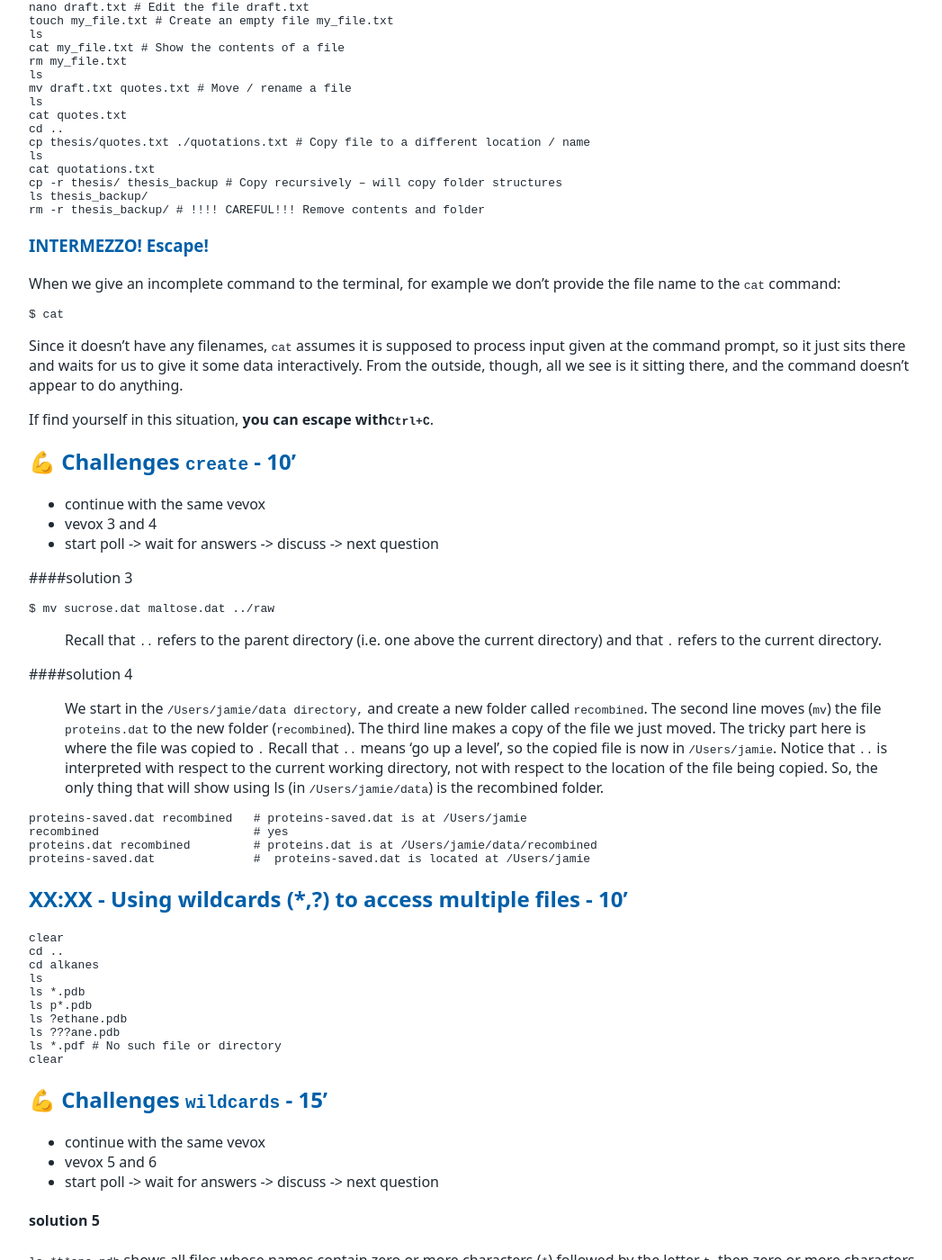
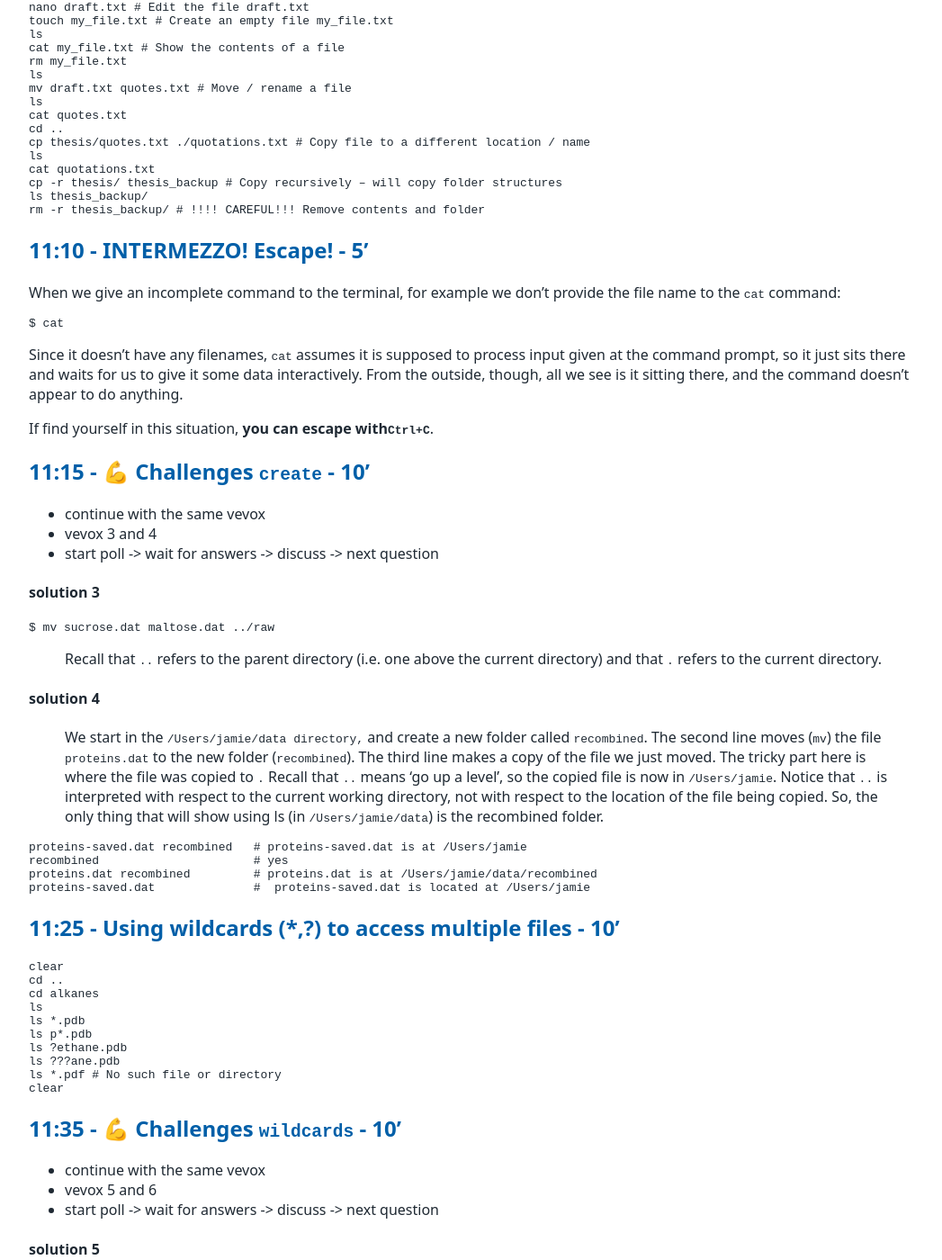
Before and after one commit to tu-delft-library/introduction_to_UNIX_shell, a Jekyll site: the page built from materials_for_trainers/lesson_plan.md, in a window 1280 px wide and 1400 px high, scrolled down 2539 px. Shown: the whole window at 90% size, without its empty margins (108-1155 px from the left). Built offline with Jekyll 4.4.1, drawn with Linux system fonts in a browser that asks for light colours; our own code applies the rules of GitHub Pages for plain Markdown files; some of the changed text lies outside the part shown.

Commit message:
Adding lesson times

````diff
--- a/materials_for_trainers/lesson_plan.md
+++ b/materials_for_trainers/lesson_plan.md
@@ -74,7 +74,7 @@ cd ~    # navigate to home directory
 ```
 
 
-## 💪 Challenges `filedir` - 10'
+## 10:35 - 💪 Challenges `filedir` - 10'
 >*IMPORTANT* make sure the participants open the Vevox in their laptop and type the commands in their terminal
 - go to [TuDelft Vevox](https://tudelft.vevox.com/#/meetings)
 - vevox 1 and 2
@@ -102,9 +102,9 @@ cd ..               # Yes: goes up one level.
 original/ pnas_final/ pnas_sub/     #Yes: ../backup/ refers to /Users/backup/.
 ```
 
-## Break - 10'
+## 10:45 - Break - 10'
 
-## Working with Files and Directories - 15'
+## 10:55 - Working with Files and Directories - 15'
 - Talk about **good names for files and directories**
 - Explain: create files with `touch`
 
@@ -134,7 +134,7 @@ ls thesis_backup/
 rm -r thesis_backup/ # !!!! CAREFUL!!! Remove contents and folder
 ```
 
-### INTERMEZZO! Escape!
+## 11:10 - INTERMEZZO! Escape! - 5'
 
 When we give an incomplete command to the terminal, for example we don't provide the file name to the `cat` command:
 
@@ -146,19 +146,19 @@ Since it doesn’t have any filenames, `cat` assumes it is supposed to process i
 If find yourself in this situation, **you can escape with`Ctrl+C`**.
 
 
-## 💪 Challenges `create` - 10'
+## 11:15 - 💪 Challenges `create` - 10'
 
 - continue with the same vevox
 - vevox 3 and 4
 - start poll -> wait for answers -> discuss -> next question
 
-####solution 3
+#### solution 3
 ```bash
 $ mv sucrose.dat maltose.dat ../raw
 ```
 >Recall that `..` refers to the parent directory (i.e. one above the current directory) and that `.` refers to the current directory.
 
-####solution 4
+#### solution 4
 
 >We start in the `/Users/jamie/data directory,` and create a new folder called `recombined`. The second line moves (`mv`) the file `proteins.dat` to the new folder (`recombined`). The third line makes a copy of the file we just moved. The tricky part here is where the file was copied to `.` Recall that `..` means ‘go up a level’, so the copied file is now in `/Users/jamie`. Notice that `..` is interpreted with respect to the current working directory, not with respect to the location of the file being copied. So, the only thing that will show using ls (in `/Users/jamie/data`) is the recombined folder.
 
@@ -169,7 +169,7 @@ proteins.dat recombined         # proteins.dat is at /Users/jamie/data/recombine
 proteins-saved.dat              #  proteins-saved.dat is located at /Users/jamie
 ```
 
-## XX:XX - Using wildcards (*,?) to access multiple files - 10'
+## 11:25 - Using wildcards (*,?) to access multiple files - 10'
 ```bash
 clear
 cd ..
@@ -183,7 +183,7 @@ ls *.pdf # No such file or directory
 clear
 ```
 
-## 💪 Challenges `wildcards` - 15'
+## 11:35 - 💪 Challenges `wildcards` - 10'
 
 - continue with the same vevox
 - vevox 5 and 6
@@ -210,8 +210,9 @@ The fourth set of commands achieve this objective. Remember, the -p option, foll
 
 The final set of commands generates the ‘raw’ and ‘processed’ directories at the same level as the ‘data’ directory.
 
+## 11:45 - Break - 10'
 
-## XX:XX - Using forwarding commands - 10'
+## 11:55 - Using forwarding commands - 10'
 
 ```bash
 cd shell-lesson-data/exercise-data/alkanes # step into directory with .pdb files
@@ -237,9 +238,9 @@ In the first example with `>`, the string ‘hello’ is written to `testfile01.
 
 We see from the second example that the `>>` operator also writes ‘hello’ to a file (in this case `testfile02.txt`), but appends the string to the file if it already exists (i.e. when we run it for the second time).
 
-## Key points - 15'
+## 12:15 - Key points - 10'
 use the cheat sheet to make sure you revise all the commands
 > *TIP!* recommended to review asking participants to shout out the command :)
 
-## XX:XX - Give feedback about the course - 5'
+## 12:25 - Give feedback about the course - 5'
 Go to the link in `README.md`
````
Also changed, not shown: other parts of materials_for_trainers/lesson_plan.md (+3 -3 lines).
